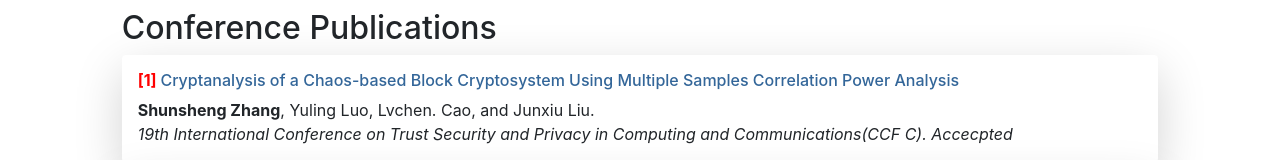
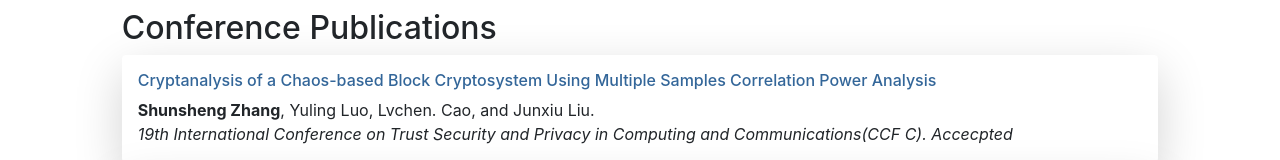
Before and after one commit to shunszhang/shunszhang.github.io, a plain HTML site: page index.html in a window 1280 px wide. Shown: the part 473-633 px from the top of the page. Drawn offline with nearby package versions, Linux system fonts and the light colour scheme.

Commit message:
Update index.html

```diff
--- a/index.html
+++ b/index.html
@@ -134,7 +134,7 @@
 
 
                             <div class="shadow-lg p-3 mb-2 bg-white rounded">
-                                <h6><strong style="color: red"> [1] </strong>
+                                <h6><strong style="color: red">  </strong>
                                     <a target="_blank" href="example/(work2)Double Security Guarantee Protecting User Privacy and Model Security in QoS Prediction.pdf"> Cryptanalysis of a Chaos-based Block Cryptosystem Using Multiple Samples Correlation Power Analysis
                                 </a>
                                 </h6>
```
